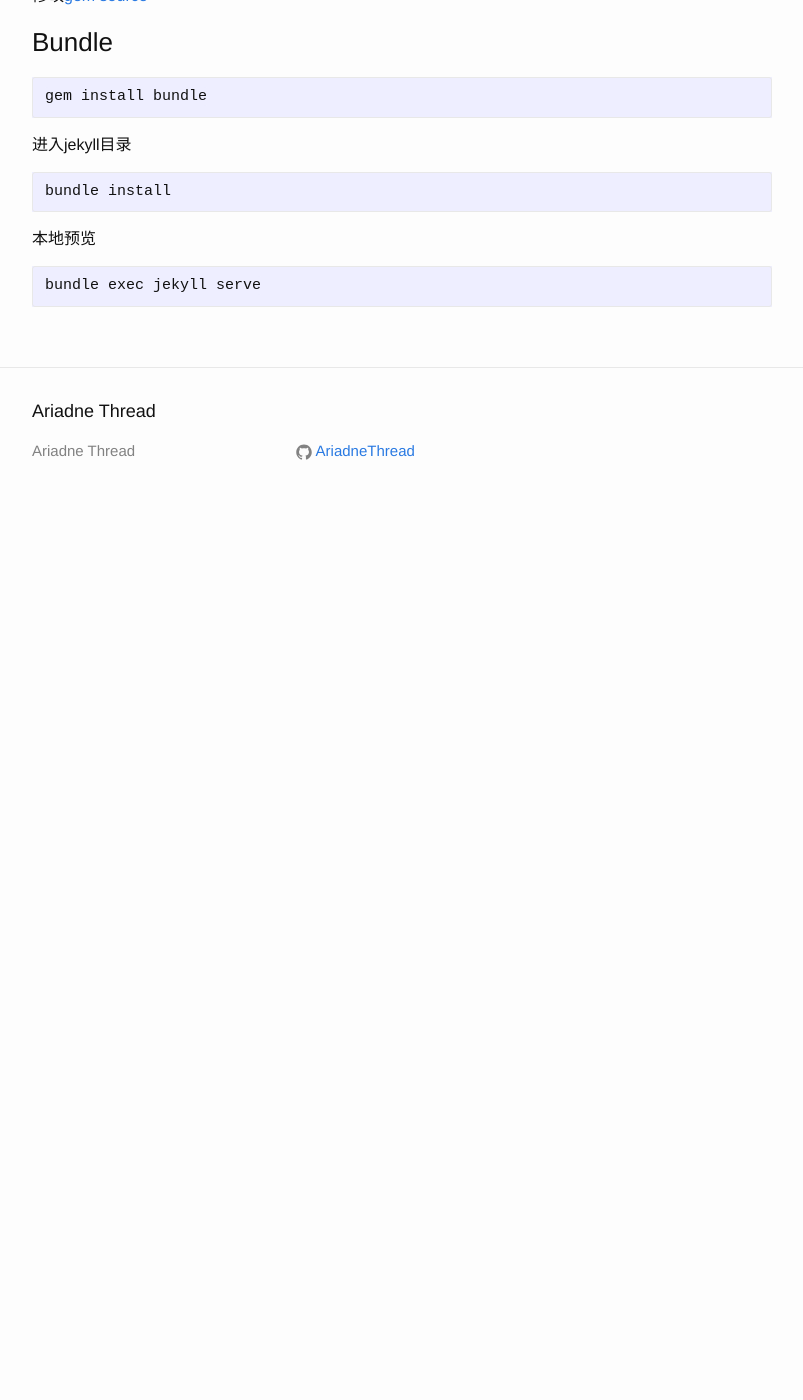
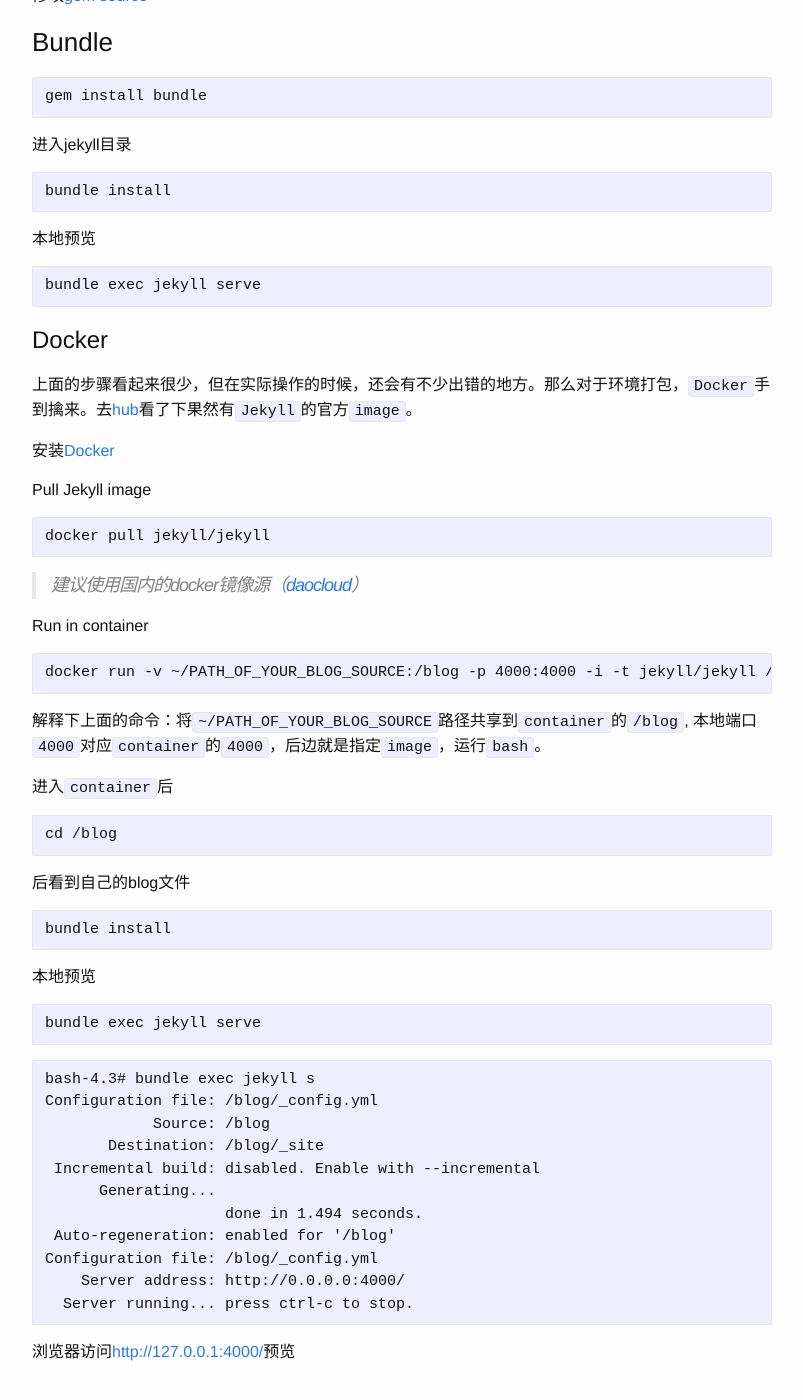
Before and after one commit to AriadneThread/ariadnesthread.github.io, a Jekyll site: the page built from _posts/2016-08-22-Jekyll-Setup.md, in a window 1280 px wide and 1400 px high, scrolled down 597 px. Shown: the whole window, without its empty margins (238-1041 px from the left). Built offline with Jekyll 4.4.1, drawn with Linux system fonts in a browser that asks for light colours; before the commit the page ends 1119 px from its top, so only the background shows below that.

Commit message:
jekyll setup add docker

````diff
--- a/_posts/2016-08-22-Jekyll-Setup.md
+++ b/_posts/2016-08-22-Jekyll-Setup.md
@@ -38,7 +38,7 @@
 	bundle exec jekyll serve
 
 
-<!--# Docker
+# Docker
 
 上面的步骤看起来很少，但在实际操作的时候，还会有不少出错的地方。那么对于环境打包，`Docker`手到擒来。去[hub](hub.docker.com)看了下果然有`Jekyll`的官方`image`。
 
@@ -48,8 +48,40 @@
 
 	docker pull jekyll/jekyll
 
-Run Jekyll container
+> 建议使用国内的docker镜像源（[daocloud](https://get.daocloud.io/)）
 
-	docker run -i -t jekyll/jekyll /bin/bash
+Run in container
 
--->
+	docker run -v ~/PATH_OF_YOUR_BLOG_SOURCE:/blog -p 4000:4000 -i -t jekyll/jekyll /bin/bash
+
+解释下上面的命令：将`~/PATH_OF_YOUR_BLOG_SOURCE`路径共享到`container`的`/blog`, 本地端口`4000`对应`container`的`4000`，后边就是指定`image`，运行`bash`。
+
+进入`container`后
+
+	cd /blog
+
+后看到自己的blog文件
+
+	bundle install
+
+
+本地预览
+
+	bundle exec jekyll serve
+
+
+```
+bash-4.3# bundle exec jekyll s
+Configuration file: /blog/_config.yml
+            Source: /blog
+       Destination: /blog/_site
+ Incremental build: disabled. Enable with --incremental
+      Generating...
+                    done in 1.494 seconds.
+ Auto-regeneration: enabled for '/blog'
+Configuration file: /blog/_config.yml
+    Server address: http://0.0.0.0:4000/
+  Server running... press ctrl-c to stop.
+```
+
+浏览器访问[http://127.0.0.1:4000/](http://127.0.0.1:4000/)预览
````
